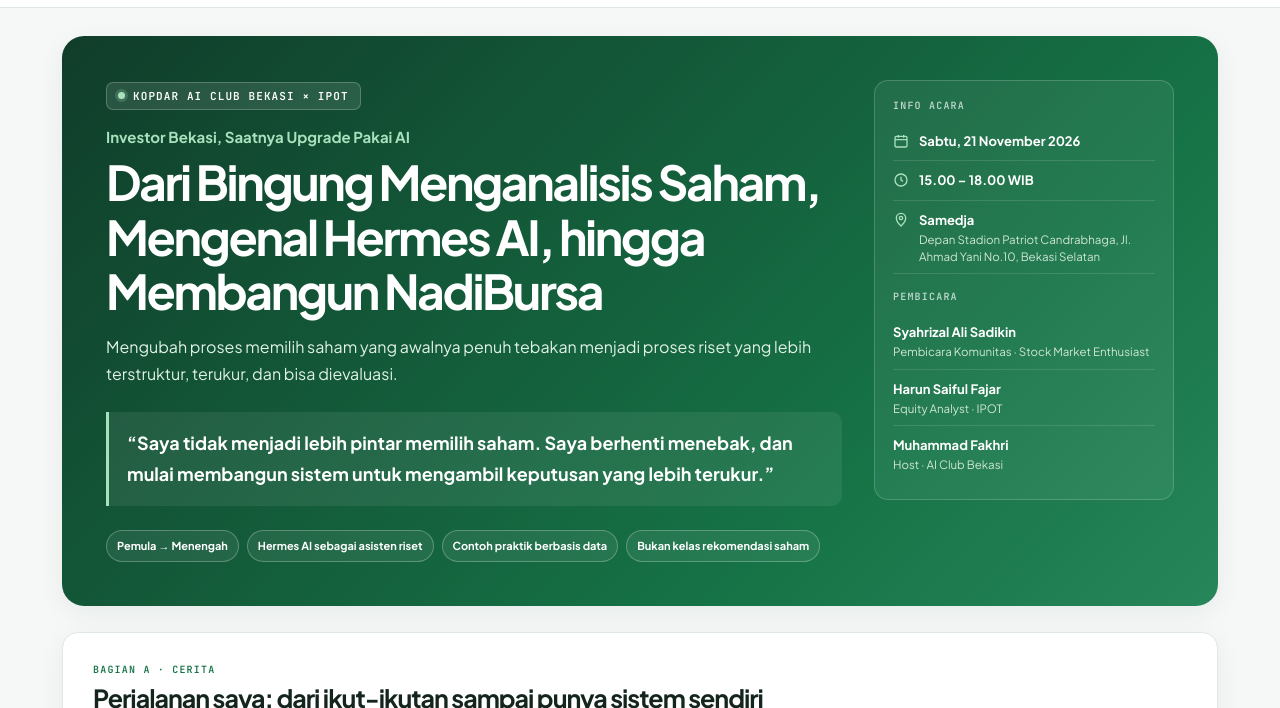
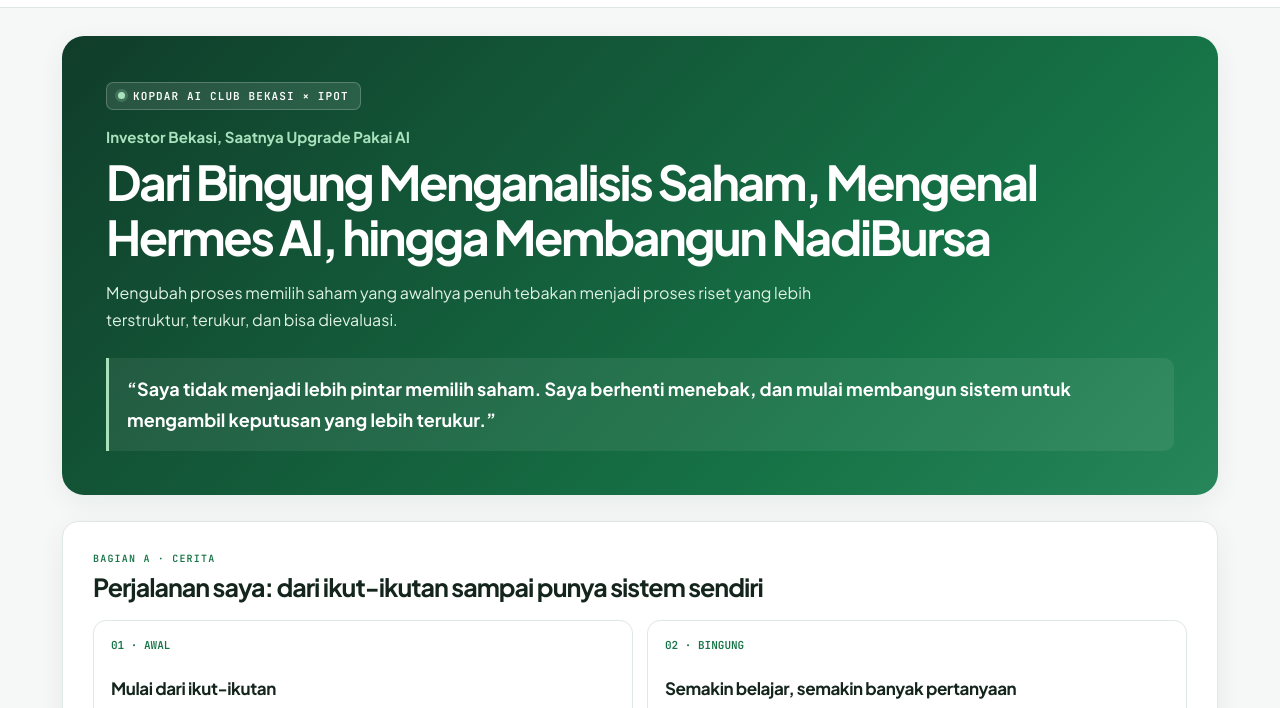
Before and after one commit to syahrizal-as/workshop-nadibursa, a plain HTML site: page index.html in a window 1280 px wide. Shown: the part 49-757 px from the top of the page. Drawn offline with Linux system fonts and the light colour scheme.

Commit message:
Update index.html

```diff
--- a/index.html
+++ b/index.html
@@ -22,21 +22,11 @@
 .topnav a:hover,.topnav a.active{background:var(--green2);color:var(--green);text-decoration:none}
 @media(max-width:850px){.topin{flex-wrap:wrap;row-gap:6px}.topnav{order:3;flex-basis:100%;justify-content:flex-start;margin:0 -4px}html{scroll-padding-top:112px}}
 @media print{.topnav{display:none}}
-.hero-grid{display:grid;grid-template-columns:minmax(0,1fr) 300px;gap:32px;align-items:start}
 .event-tag{display:inline-flex;align-items:center;gap:8px;font:700 11px var(--mono);letter-spacing:.1em;text-transform:uppercase;background:#ffffff1a;border:1px solid #ffffff38;padding:6px 11px;border-radius:7px}
 .event-dot{width:7px;height:7px;border-radius:50%;background:#a8e1bc;box-shadow:0 0 0 3px #a8e1bc33}
 .event-title{margin-top:14px;font-size:15px;font-weight:700;color:#a8e1bc}
 .hero h1{margin-top:6px}
-.event-card{background:#ffffff10;border:1px solid #ffffff2e;border-radius:14px;padding:18px}
-.ec-label{font:600 10px var(--mono);letter-spacing:.12em;text-transform:uppercase;opacity:.7;margin-bottom:10px}
-.ec-row{display:flex;gap:10px;align-items:flex-start;padding:8px 0;border-bottom:1px solid #ffffff1f;font-size:13px}
-.ec-row svg{width:16px;height:16px;flex-shrink:0;margin-top:3px;color:#a8e1bc}
-.ec-row b{display:block}
-.ec-row span,.spk span{display:block;font-size:11.5px;color:#cfe6d7;line-height:1.5}
-.spk{padding:8px 0;border-bottom:1px solid #ffffff1f;font-size:13px}
-.spk:last-child{border-bottom:0}
-@media(max-width:850px){.hero-grid{grid-template-columns:1fr}}
-@media print{.hero{color:#14251d;background:none;border:1px solid var(--line)}.event-card,.event-tag{border-color:var(--line)}}
+@media print{.hero{color:#14251d;background:none;border:1px solid var(--line)}.event-tag{border-color:var(--line)}}
 </style>
 </head>
 <body>
@@ -46,26 +36,11 @@
 <div class="wrap">
 <main>
 <section class="hero" id="hero">
-<div class="hero-grid">
-<div>
 <div class="event-tag"><span class="event-dot"></span>Kopdar AI Club Bekasi × IPOT</div>
 <div class="event-title">Investor Bekasi, Saatnya Upgrade Pakai AI</div>
 <h1>Dari Bingung Menganalisis Saham, Mengenal Hermes AI, hingga Membangun NadiBursa</h1>
 <p>Mengubah proses memilih saham yang awalnya penuh tebakan menjadi proses riset yang lebih terstruktur, terukur, dan bisa dievaluasi.</p>
 <div class="quote">“Saya tidak menjadi lebih pintar memilih saham. Saya berhenti menebak, dan mulai membangun sistem untuk mengambil keputusan yang lebih terukur.”</div>
-<div class="meta"><span class="pill">Pemula → Menengah</span><span class="pill">Hermes AI sebagai asisten riset</span><span class="pill">Contoh praktik berbasis data</span><span class="pill">Bukan kelas rekomendasi saham</span></div>
-</div>
-<aside class="event-card" aria-label="Info acara">
-<div class="ec-label">Info acara</div>
-<div class="ec-row"><svg viewBox="0 0 24 24" fill="none" stroke="currentColor" stroke-width="2"><rect x="3" y="5" width="18" height="16" rx="2"/><path d="M3 10h18M8 3v4M16 3v4"/></svg><div><b>Sabtu, 21 November 2026</b></div></div>
-<div class="ec-row"><svg viewBox="0 0 24 24" fill="none" stroke="currentColor" stroke-width="2"><circle cx="12" cy="12" r="9"/><path d="M12 7v5l3 2"/></svg><div><b>15.00 – 18.00 WIB</b></div></div>
-<div class="ec-row"><svg viewBox="0 0 24 24" fill="none" stroke="currentColor" stroke-width="2"><path d="M12 21s-7-6.2-7-12a7 7 0 0 1 14 0c0 5.8-7 12-7 12z"/><circle cx="12" cy="9" r="2.5"/></svg><div><b>Samedja</b><span>Depan Stadion Patriot Candrabhaga, Jl. Ahmad Yani No.10, Bekasi Selatan</span></div></div>
-<div class="ec-label" style="margin-top:16px">Pembicara</div>
-<div class="spk"><b>Syahrizal Ali Sadikin</b><span>Pembicara Komunitas · Stock Market Enthusiast</span></div>
-<div class="spk"><b>Harun Saiful Fajar</b><span>Equity Analyst · IPOT</span></div>
-<div class="spk"><b>Muhammad Fakhri</b><span>Host · AI Club Bekasi</span></div>
-</aside>
-</div>
 </section>
 
 <section class="section" id="alur">
```
